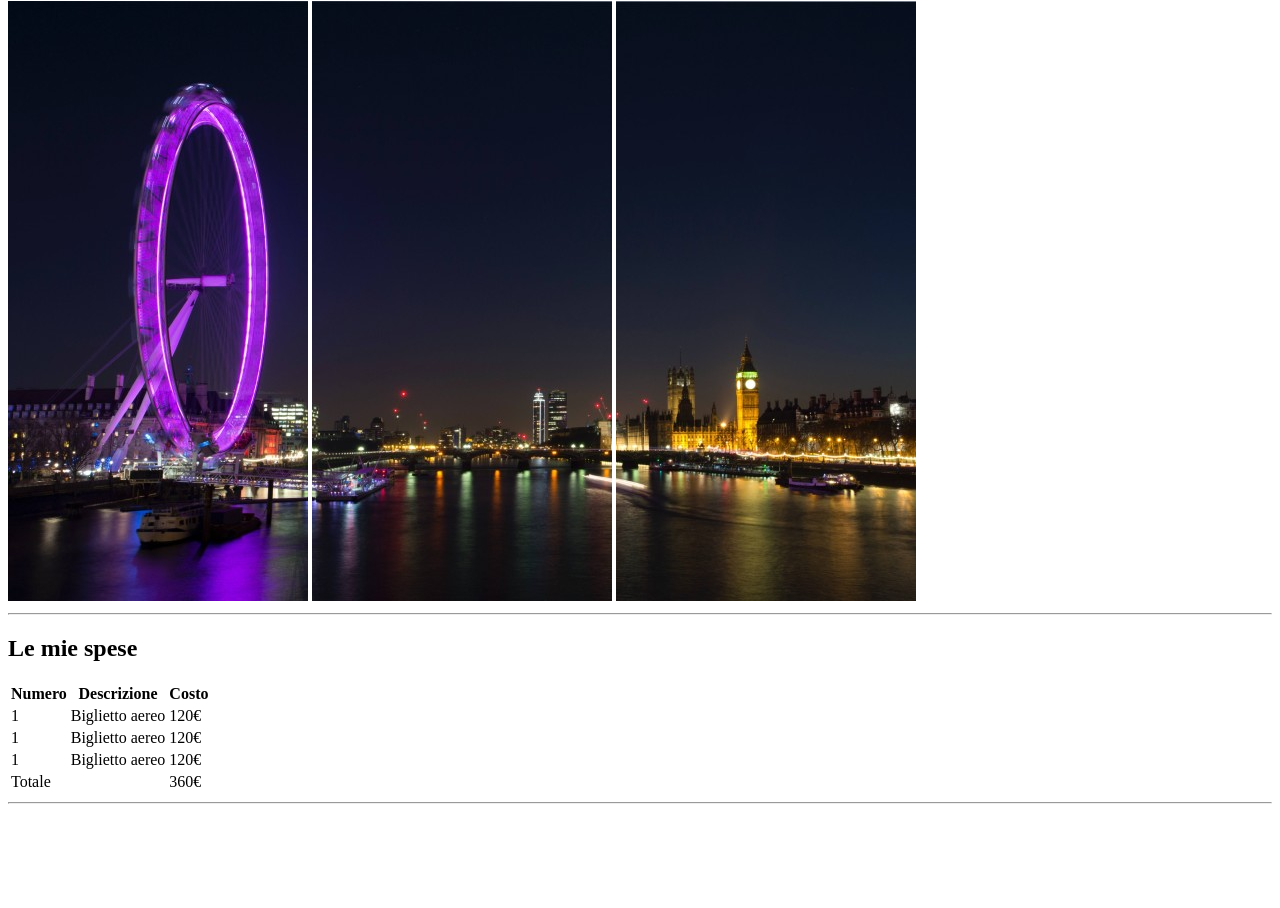
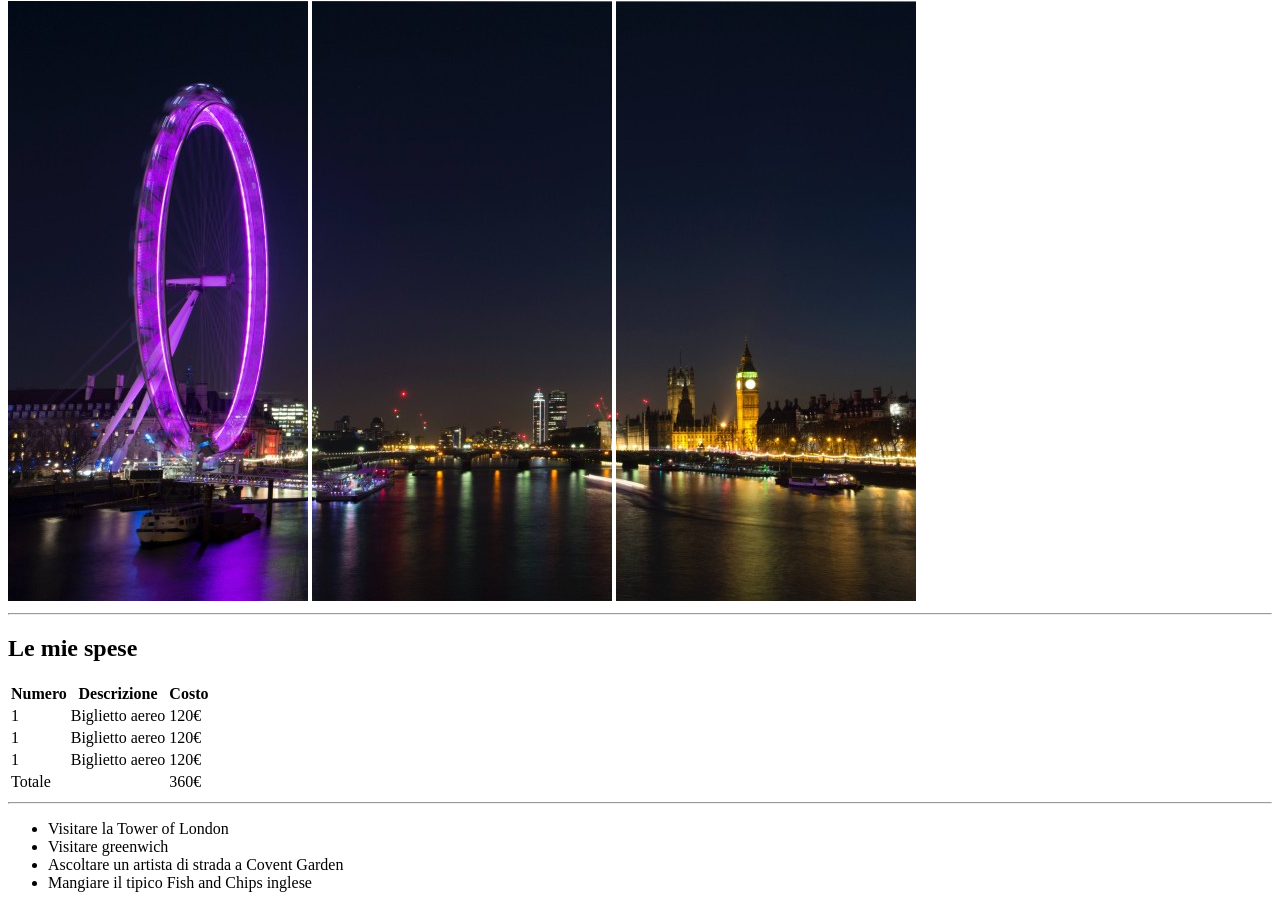
Before and after one commit to vittosba/html-london-trip, a plain HTML site: page index.html in a window 1280 px wide. Shown: the part 79-987 px from the top of the page. Before the commit the page ends 891 px from the top, so only its background shows below. Drawn offline with Linux system fonts and the light colour scheme.

Commit message:
body modify Cose da fare

```diff
--- a/index.html
+++ b/index.html
@@ -21,6 +21,7 @@
 
     <body>
 
+        <!-- Le mie spese -->
         <section>
 
             <h2>Le mie spese</h2>
@@ -67,6 +68,16 @@
 
         </section>
 
+        <!-- Cose da fare -->
+        <section>
+            <ul>
+                <li>Visitare la Tower of London</li>
+                <li>Visitare greenwich</li>
+                <li>Ascoltare un artista di strada a Covent Garden</li>
+                <li>Mangiare il tipico Fish and Chips inglese</li>
+            </ul>
+        </section>
+
     </body>
 
     <footer></footer>
```
